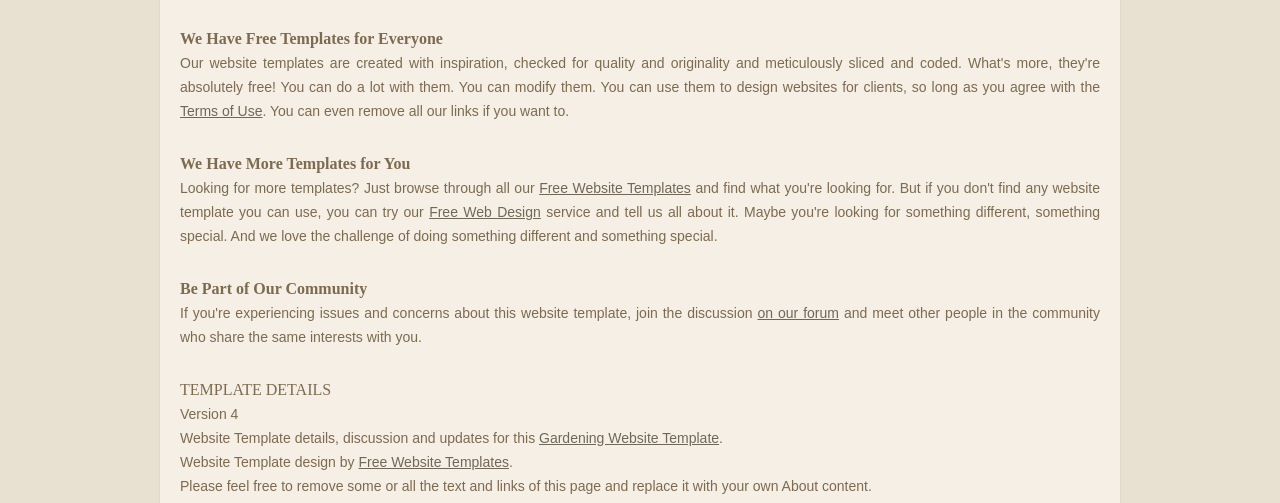
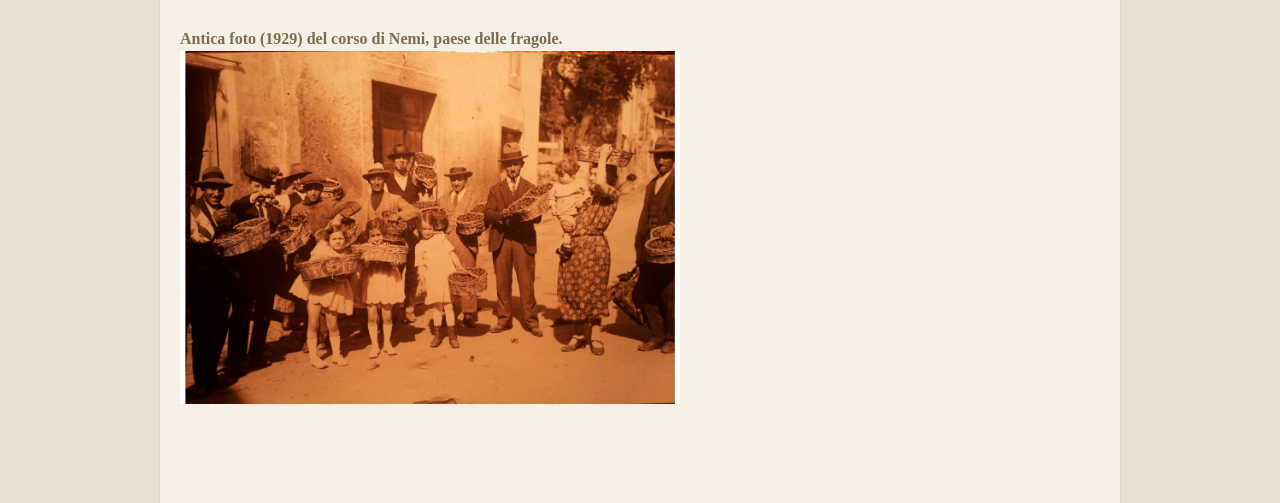
Before and after one commit to lucabellini75/vinoilfurioso, a plain HTML site: page siamo.html in a window 1280 px wide. Shown: the part 449-952 px from the top of the page. Drawn offline with Linux system fonts and the light colour scheme.

Commit message:
terzo scarico

```diff
--- a/siamo.html
+++ b/siamo.html
@@ -35,32 +35,12 @@
 <div class="body">
 <h2>chi siamo<br>
 </h2>
-<span>We Have Free Templates for Everyone</span>
-<p>Our website templates are created with inspiration, checked for
-quality and originality and meticulously sliced and coded. What's more,
-they're absolutely free! You can do a lot with them. You can modify
-them. You can use them to design websites for clients, so long as you
-agree with the <a href="http://www.freewebsitetemplates.com/about/terms">Terms of Use</a>.
-You can even remove all our links if you want to.</p>
-<span>We Have More Templates for You</span>
-<p>Looking for more templates? Just browse through all our <a href="http://www.freewebsitetemplates.com/">Free Website Templates</a>
-and find what you're looking for. But if you don't find any website
-template you can use, you can try our <a href="http://www.freewebsitetemplates.com/freewebdesign/">Free Web
-Design</a> service and tell us all about it. Maybe you're looking for
-something different, something special. And we love the challenge of
-doing something different and something special.</p>
-<span>Be Part of Our Community</span>
-<p>If you're experiencing issues and concerns about this website
-template, join the discussion <a href="http://www.freewebsitetemplates.com/forums/">on our forum</a>
-and meet other people in the community who share the same interests
-with you.</p>
-<span><b>Template Details</b></span>
-<p>Version 4<br>
-Website Template details, discussion and updates for this <a href="http://www.freewebsitetemplates.com/discuss/gardeningwebsitetemplate/">Gardening
-Website Template</a>.<br>
-Website Template design by <a href="http://www.freewebsitetemplates.com/">Free Website Templates</a>.<br>
-Please feel free to remove some or all the text and links of this page
-and replace it with your own About content.</p>
+<span>Antica foto (1929) del corso di Nemi, paese delle fragole.</span>
+<p><img alt="" src="fotocacciafumo/chisiamo.pdf"><img style="width: 500px; height: 353px;" alt="" src="fotocacciafumo/chisiamo.jpeg"><br>
+</p>
+<span></span><span></span>
+<p><br>
+</p>
 </div>
 <div id="footer">
 <ul>
@@ -113,4 +93,14 @@ Azienda Agricola - <br>
 </div>
 </div>
 
+<script>
+(function(i,s,o,g,r,a,m){i['GoogleAnalyticsObject']=r;i[r]=i[r]||function(){
+(i[r].q=i[r].q||[]).push(arguments)},i[r].l=1*new Date();a=s.createElement(o),
+m=s.getElementsByTagName(o)[0];a.async=1;a.src=g;m.parentNode.insertBefore(a,m)
+})(window,document,'script','//www.google-analytics.com/analytics.js','ga');
+
+ga('create', 'UA-42918698-1', 'vinoilfurioso.com');
+ga('send', 'pageview');
+
+</script>
 </body></html>
```
Also changed, not shown: azienda.html (+20 -10 lines), contatti.html (+15 -4 lines), foto.html (+19 -8 lines), index.html (+10 -0 lines), produzione.html (+12 -2 lines), territorio.html (+20 -9 lines), fotocacciafumo/chisiamo.jpeg (added), 1 other file.
